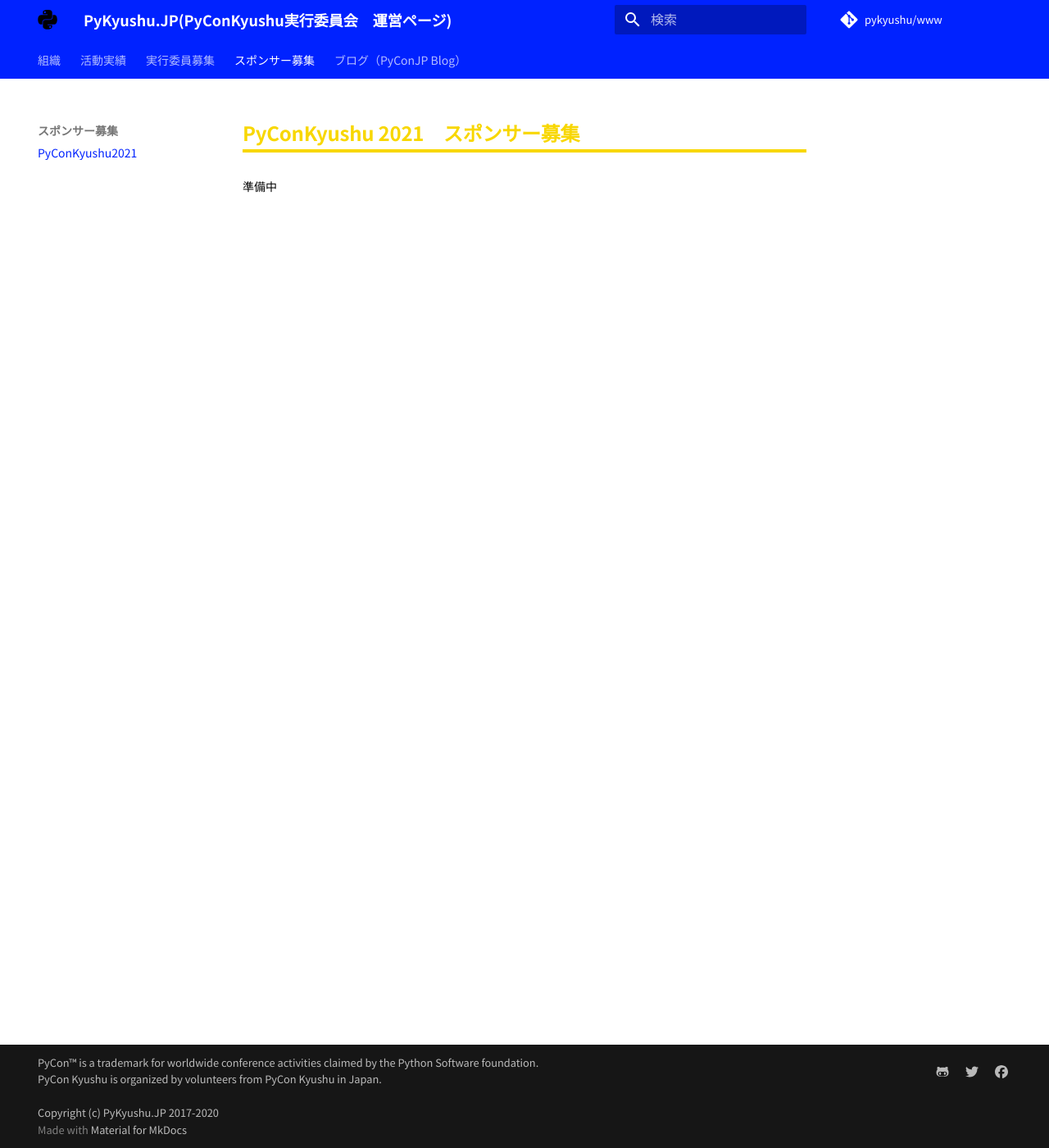
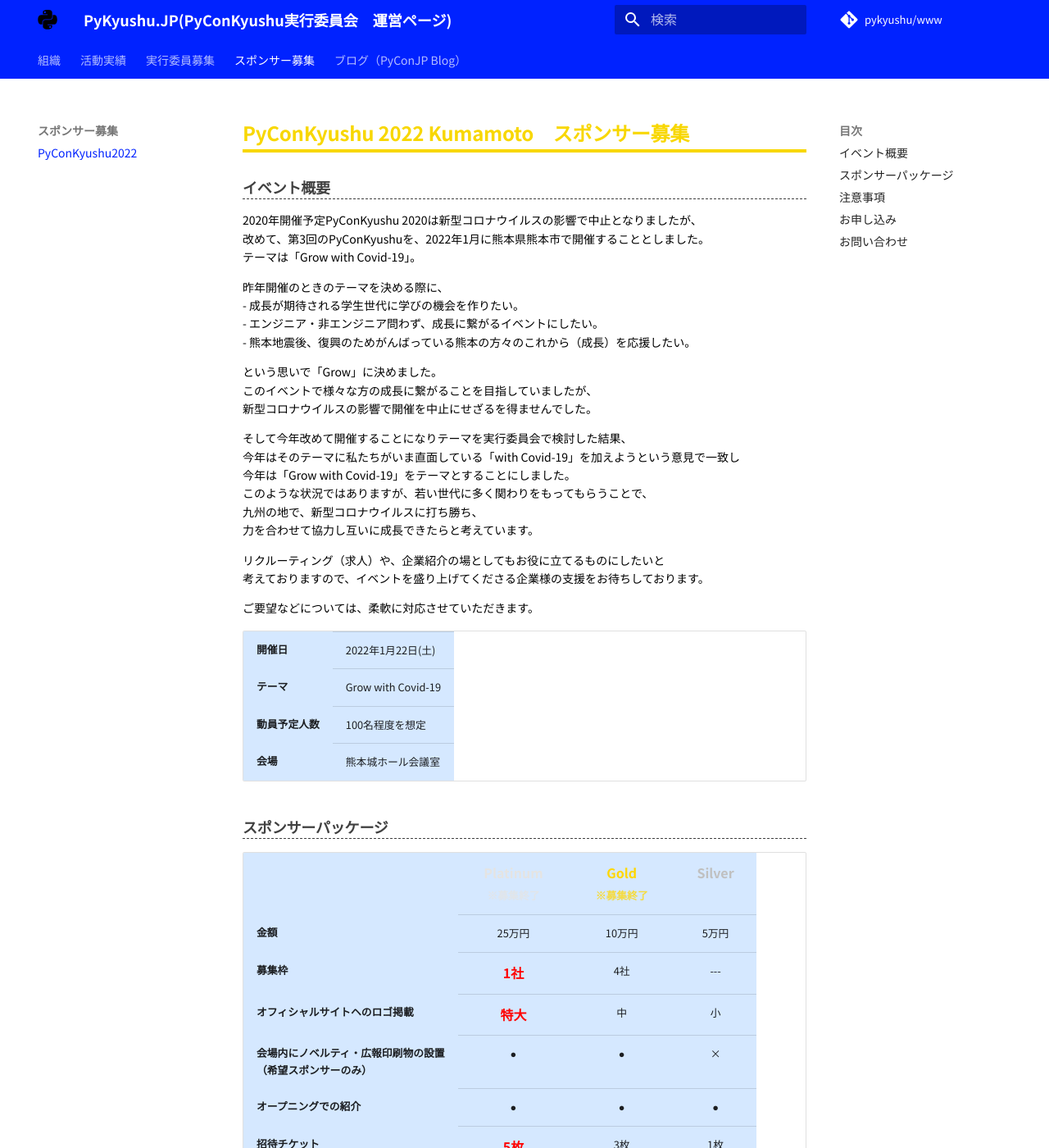
Before and after one commit to pykyushu/www, an MkDocs documentation site: the page built from docs/sponser.md, in a window 1280 px wide and 1400 px high. Shown: the whole window at 82% size. Built offline with MkDocs 1.6.1 and Material for MkDocs 9.7.7, drawn with Linux system fonts in a browser that asks for light colours; comment, search, counter and statistics services are not loaded; some of the changed text lies outside the part shown.

Commit message:
add pycon kyushu 2022

```diff
--- a/docs/css/extra.css
+++ b/docs/css/extra.css
@@ -59,7 +59,7 @@
 }
 
 .md-typeset tr {
-    background-color: #ffb1a6;
+    background-color: #d5e8ff;
 }
 
 .md-typeset div.platinum_text {
--- a/docs/sponser.md
+++ b/docs/sponser.md
@@ -1,3 +1,152 @@
-# PyConKyushu 2021　スポンサー募集
+# PyConKyushu 2022 Kumamoto　スポンサー募集
 
-準備中
+## イベント概要
+
+2020年開催予定PyConKyushu 2020は新型コロナウイルスの影響で中止となりましたが、
+改めて、第3回のPyConKyushuを、2022年1月に熊本県熊本市で開催することとしました。
+テーマは「Grow with Covid-19」。
+
+昨年開催のときのテーマを決める際に、
+- 成長が期待される学生世代に学びの機会を作りたい。
+- エンジニア・非エンジニア問わず、成長に繋がるイベントにしたい。
+- 熊本地震後、復興のためがんばっている熊本の方々のこれから（成長）を応援したい。
+
+という思いで「Grow」に決めました。
+このイベントで様々な方の成長に繋がることを目指していましたが、
+新型コロナウイルスの影響で開催を中止にせざるを得ませんでした。
+
+そして今年改めて開催することになりテーマを実行委員会で検討した結果、
+今年はそのテーマに私たちがいま直面している「with Covid-19」を加えようという意見で一致し
+今年は「Grow with Covid-19」をテーマとすることにしました。
+このような状況ではありますが、若い世代に多く関わりをもってもらうことで、
+九州の地で、新型コロナウイルスに打ち勝ち、
+力を合わせて協力し互いに成長できたらと考えています。
+
+リクルーティング（求人）や、企業紹介の場としてもお役に立てるものにしたいと
+考えておりますので、イベントを盛り上げてくださる企業様の支援をお待ちしております。
+
+ご要望などについては、柔軟に対応させていただきます。
+
+<table>
+<tbody>
+<tr>
+<th>開催日</th>
+<td>2022年1月22日(土)</td>
+</tr>
+<tr>
+<th>テーマ</th>
+<td>Grow with Covid-19</td>
+</tr>
+<tr>
+<th>動員予定人数</th>
+<td>100名程度を想定</td>
+<tr>
+<th>会場</th>
+<td>熊本城ホール会議室</td>
+</tr>
+<tr>
+</tbody>
+</table>
+
+## スポンサーパッケージ
+
+<table>
+<tr>
+<th></th>
+<th align="center"><span id="Platinum">Platinum<br><small>※募集終了</small></span></th>
+<th align="center"><span id="Gold">Gold<br><small>※募集終了</small></span></th>
+<th align="center"><span id="Silver">Silver</span></th>
+</tr>
+<tr>
+<th>金額</th>
+<td align="center">25万円</td>
+<td align="center">10万円</td>
+<td align="center">5万円</td>
+</tr>
+<tr>
+<th>募集枠</th>
+<td align="center"><div class="platinum_text">1社</div></td>
+<td align="center">4社</td>
+<td align="center">---</td>
+</tr>
+<tr>
+<th>オフィシャルサイトヘのロゴ掲載</th>
+<td align="center"><div class="platinum_text">特大</div></td>
+<td align="center">中</td>
+<td align="center">小</td>
+</tr>
+<tr>
+<th>会場内にノベルティ・広報印刷物の設置<br>（希望スポンサーのみ）</th>
+<td align="center">●</td>
+<td align="center">●</td>
+<td align="center">×</td>
+</tr>
+<tr>
+<th>オープニングでの紹介</th>
+<td align="center">●</td>
+<td align="center">●</td>
+<td align="center">●</td>
+</tr>
+<tr>
+<th>招待チケット</th>
+<td align="center"><div class="platinum_text">5枚</div></td>
+<td align="center">3枚</td>
+<td align="center">1枚</td>
+</tr>
+<tr>
+<th>パンフレットへの紹介記事掲載</th>
+<td align="center"><div class="platinum_text">●</div></td>
+<td align="center">×</td>
+<td align="center">×</td>
+</tr>
+<tr>
+<th>パンフレットへのロゴ掲載</th>
+<td align="center">●</td>
+<td align="center">●</td>
+<td align="center">●</td>
+</tr>
+<tr>
+<th>スポンサーショートトーク</th>
+<td align="center">10分（希望のみ）</td>
+<td align="center">5分（希望のみ）</td>
+<td align="center">×</td>
+</tr>
+<tr>
+<tr>
+<th>ブース出展</th>
+<td align="center">●（希望のみ）</td>
+<td align="center">●（希望のみ）</td>
+<td align="center">×</td>
+</tr>
+<tr>
+<th>登壇者のバックパネルへのロゴ掲載</th>
+<td align="center">あり</td>
+<td align="center"></td>
+<td align="center"></td>
+</tr>
+</table>
+
+## 注意事項
+・スポンサー費用は、カンファレンス開催及び実行委員会の運営活動費として利用させて頂きます。
+　スポンサーも、参加者として、一緒にイベントを盛り上げて頂けるようお願い致します。
+
+・スポンサー申し込みは、基本的に申し込み順とさせていただきます。
+　プラチナ及びゴールドスポンサーについては既に決定済みのため募集しておりません。
+　またスポンサー枠が埋まる可能性があることをご了承ください。
+
+・地震・台風・ウイルス蔓延などの災害等により開催が中止となった場合、
+　スポンサー費用は返却いたしません。
+　私たちの活動に対してご支援を頂いている前提とするため、
+　予めご理解いただきますようお願い致します。
+
+## お申し込み
+スポンサーを希望される企業様は、
+下記サイトよりお申込みをお願い致します。
+
+お申し込みフォーム：https://forms.gle/zReciJP4j3enhQWZA
+お申込み締め切り：2022年 10月 31日
+
+## お問い合わせ
+ご不明な点、ご要望などありましたら、下記までご連絡ください。
+
+Email: info@pykyushu.jp
--- a/mkdocs.yml
+++ b/mkdocs.yml
@@ -7,7 +7,7 @@ site_url: 'http://www.pykyushu.jp'
 docs_dir: 'docs'
 copyright: 'PyCon™ is a trademark for worldwide conference activities claimed by the Python Software foundation.<BR>
 PyCon Kyushu is organized by volunteers from PyCon Kyushu in Japan.<BR><BR>
-Copyright (c) PyKyushu.JP 2017-2020'
+Copyright (c) PyKyushu.JP 2017-2022'
 
 repo_name: pykyushu/www
 repo_url: https://github.com/pykyushu/www
@@ -19,9 +19,9 @@ nav:
       - PyConKyushu2019: 'pyconkyushu2019.md'
       - PyConKyushu2020: 'pyconkyushu2020.md'
   - 実行委員募集:
-      - 'PyConKyushu2021': 'join2021.md'
+      - 'PyConKyushu2022': 'join2022.md'
   - スポンサー募集:
-      - PyConKyushu2021: 'sponser.md'
+      - PyConKyushu2022: 'sponser.md'
   - ブログ（PyConJP Blog）: 'https://pyconjp.blogspot.com/search/label/kyushu'
 
 
```
Also changed, not shown: docs/join2021.md (deleted, +0 -9 lines), docs/join2022.md (added, +5 -0 lines), requirements.txt (+66 -23 lines).
